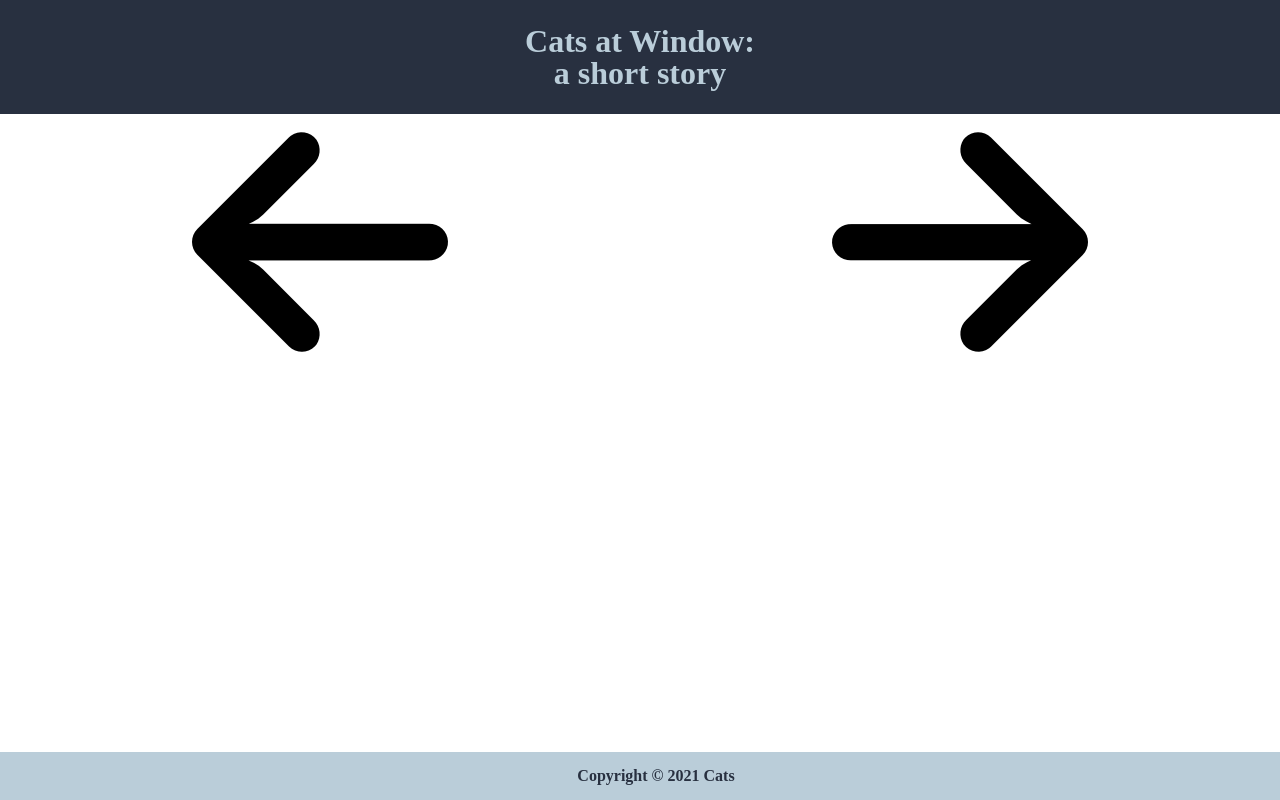
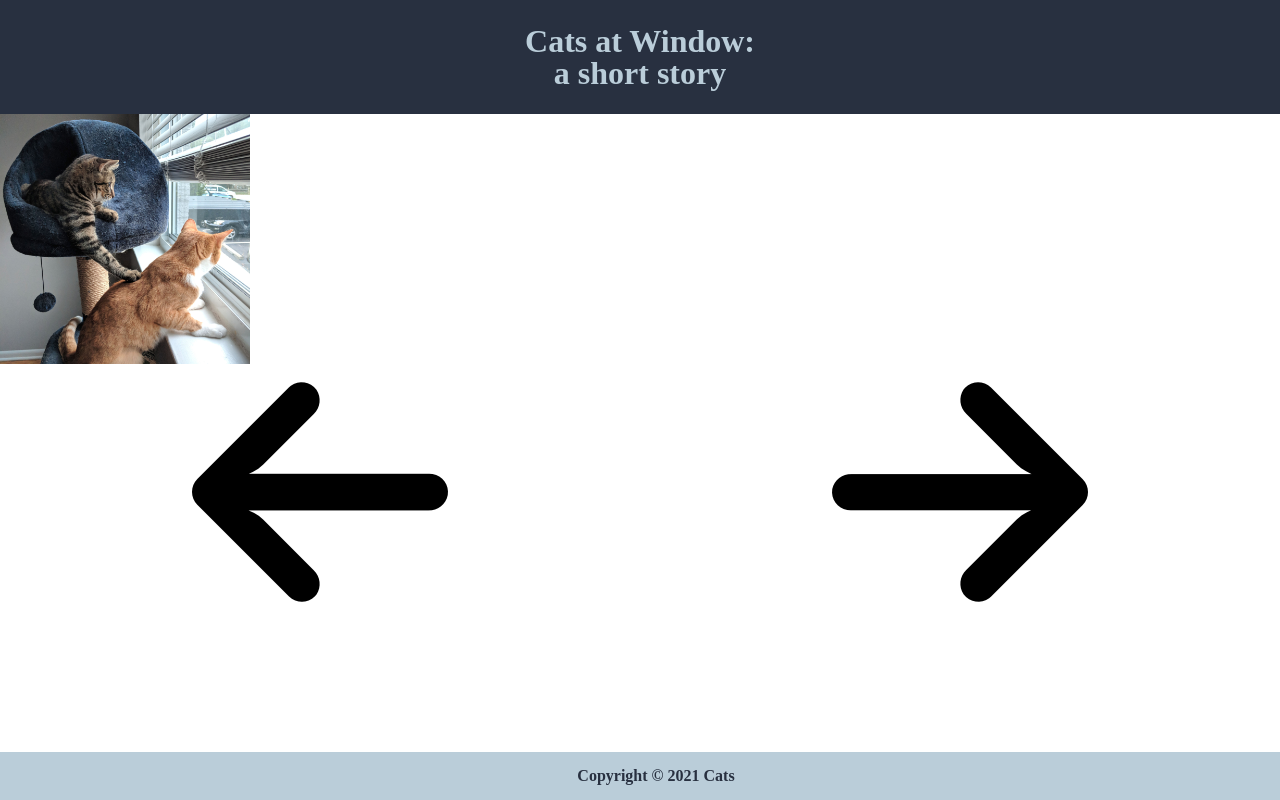
Before and after one commit to bycdiaz/image-carousel, a React (Create React App) app: page / in a window 1280 px wide. Built offline with nearby package versions, Linux system fonts and the light colour scheme.

Commit message:
Imports imagesAndQuotes json and adds container.

```diff
--- a/src/pages/Carousel.js
+++ b/src/pages/Carousel.js
@@ -1,8 +1,17 @@
 import React, { useState } from 'react';
+import Styled from "styled-components";
 
 import { arrowDetails } from '../json/arrowDetails';
 import Arrow from '../components/Arrow';
+import { imagesAndQuotes } from '../json/imagesAndQuotes';
+import Image from '../components/Image';
 import CarouselControls from '../components/CarouselControls';
+
+const CarouselContainer = Styled.div`
+  display: flex;
+  flex-direction: column;
+  justify-content: center;
+`
 
 function Carousel() {
   const [carouselIndex, setCarouselIndex] = useState(0);
@@ -33,9 +42,12 @@ function Carousel() {
   }
 
   return (
-    <CarouselControls>
-      <CarouselArrows />
-    </CarouselControls>
+    <CarouselContainer>
+      <Image image={imagesAndQuotes[carouselIndex].image}/>
+      <CarouselControls>
+        <CarouselArrows />
+      </CarouselControls>
+    </CarouselContainer>
   );
 }
 
```
